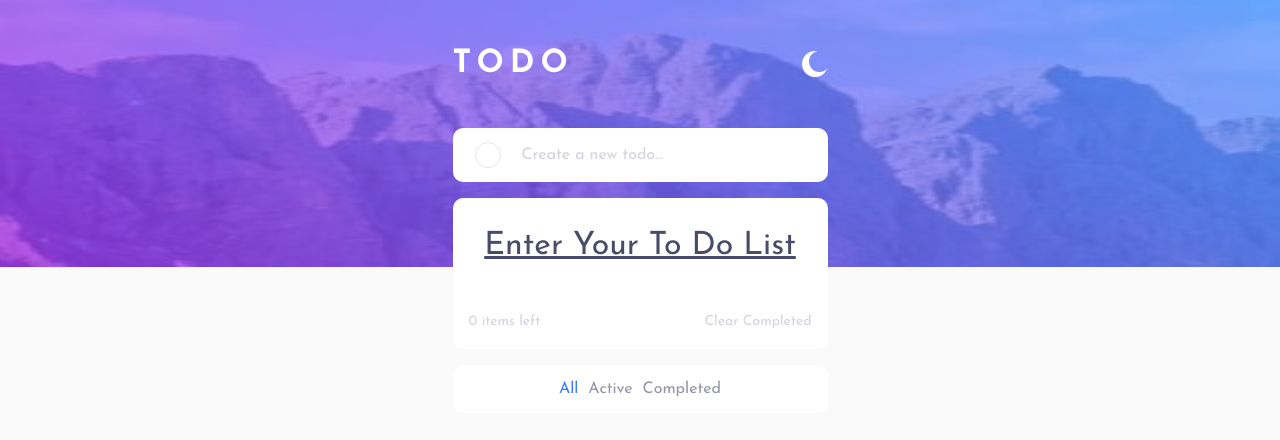
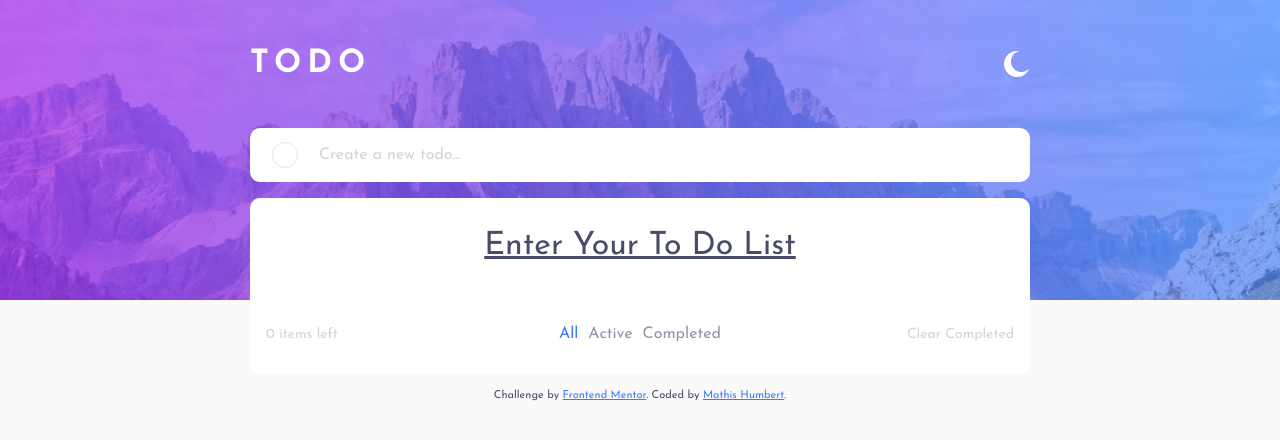
Before and after one commit to MathisHumbert/todo-app-main, a plain HTML site: page index.html in a window 1280 px wide. Drawn offline with Linux system fonts and the light colour scheme.

Commit message:
project finaly finished

```diff
--- a/app.js
+++ b/app.js
@@ -12,6 +12,8 @@ const completed = document.querySelector('.completed-p');
 const toggleImg = document.querySelector('.toggle-img');
 const moon = document.querySelector('.moon');
 const sun = document.querySelector('.sun');
+const light = document.querySelectorAll('.light');
+const dark = document.querySelectorAll('.dark');
 
 const noList = document.querySelector('.no-list');
 
@@ -51,6 +53,8 @@ form.addEventListener('submit', (e) => {
   // clear completed
   clearAll.addEventListener('click', () => {
     allList.forEach((list) => list.classList.remove('completed'));
+    amount = list.childElementCount - 1;
+    countList();
   });
 
   // dislay completed
@@ -155,12 +159,16 @@ toggleImg.addEventListener('click', (e) => {
     sun.classList.add('on');
     document.body.style.background = 'hsl(235, 21%, 11%)';
     document.body.classList.add('dark');
+    light.forEach((light) => light.classList.remove('on'));
+    dark.forEach((dark) => dark.classList.add('on'));
   }
   if (imgValue.classList.contains('sun')) {
     sun.classList.remove('on');
     moon.classList.add('on');
     document.body.style.background = 'hsl(0, 0%, 98%)';
     document.body.classList.remove('dark');
+    light.forEach((light) => light.classList.add('on'));
+    dark.forEach((dark) => dark.classList.remove('on'));
   }
 });
 
--- a/index.html
+++ b/index.html
@@ -23,23 +23,12 @@
     />
 
     <title>Frontend Mentor | Todo app</title>
-
-    <!-- Feel free to remove these styles or customise in your own stylesheet 👍 -->
-    <style>
-      .attribution {
-        font-size: 11px;
-        text-align: center;
-      }
-      .attribution a {
-        color: hsl(228, 45%, 44%);
-      }
-    </style>
   </head>
   <body>
     <!-- background img -->
     <img
       src="./images/bg-desktop-light.jpg"
-      class="background-img desktop light"
+      class="background-img desktop light on"
     />
     <img
       src="./images/bg-desktop-dark.jpg"
@@ -89,18 +78,19 @@
               </div>
             </footer>
           </article>
+          <div class="attribution">
+            Challenge by
+            <a
+              href="https://www.frontendmentor.io?ref=challenge"
+              target="_blank"
+              >Frontend Mentor</a
+            >. Coded by <a href="#">Mathis Humbert</a>.
+          </div>
         </div>
       </div>
       <!-- Drag and drop to reorder list -->
     </main>
 
-    <!-- <div class="attribution">
-      Challenge by
-      <a href="https://www.frontendmentor.io?ref=challenge" target="_blank"
-        >Frontend Mentor</a
-      >. Coded by <a href="#">Your Name Here</a>.
-    </div> -->
-
     <script src="./app.js"></script>
   </body>
 </html>
--- a/style.css
+++ b/style.css
@@ -10,14 +10,22 @@
   position: absolute;
   top: 0;
   left: 0;
-  z-index: -1;
+  z-index: -3;
+}
+.desktop {
   display: none;
 }
+.mobile {
+  display: block;
+}
 .on {
-  display: block;
+  z-index: -2;
 }
 .mobile {
   height: 267px;
+}
+.desktop {
+  height: 300px;
 }
 
 body {
@@ -104,7 +112,7 @@ header h1 {
   background: white;
   display: grid;
   grid-template-columns: auto 1fr;
-  align-items: center;
+  place-items: center;
   gap: 1rem;
   padding: 14px 22px;
   border-radius: 10px;
@@ -125,9 +133,6 @@ header h1 {
 /*
 article
 */
-.todo-main-list {
-  display: grid;
-}
 
 /* single list*/
 .single-list {
@@ -140,6 +145,10 @@ article
   background: #fff;
 }
 .single-list:first-child {
+  border-top-left-radius: 10px;
+  border-top-right-radius: 10px;
+}
+.single-list:nth-child(0n + 2) {
   border-top-left-radius: 10px;
   border-top-right-radius: 10px;
 }
@@ -226,6 +235,15 @@ footer {
   display: block;
 }
 
+/* attribution */
+.attribution {
+  font-size: 11px;
+  text-align: center;
+}
+.attribution a {
+  color: hsl(220, 98%, 61%);
+}
+
 /*
  dark theme
  */
@@ -289,3 +307,52 @@ footer {
 
 /* media screen */
 /* cacher et montrer les crois en full screen */
+
+@media screen and (min-width: 780px) {
+  .container {
+    max-width: 580px;
+    width: 95%;
+  }
+  footer {
+    position: relative;
+    display: block;
+  }
+  .footer-list {
+    padding: 0;
+  }
+  .count-list {
+    position: absolute;
+    left: 1rem;
+    bottom: 2rem;
+  }
+  .clear-all {
+    position: absolute;
+    right: 1rem;
+    bottom: 2rem;
+  }
+  .footer-btn {
+    z-index: 2;
+    border-top-left-radius: 0;
+    border-top-right-radius: 0;
+    padding: 2rem;
+  }
+  .desktop {
+    display: block;
+  }
+  .mobile {
+    display: none;
+  }
+  .cross {
+    z-index: -2;
+  }
+  .single-list:hover .cross {
+    z-index: inherit;
+  }
+}
+
+@media screen and (min-width: 1080px) {
+  .container {
+    max-width: 780px;
+    width: 95%;
+  }
+}
```
Also changed, not shown: 3 other files.
